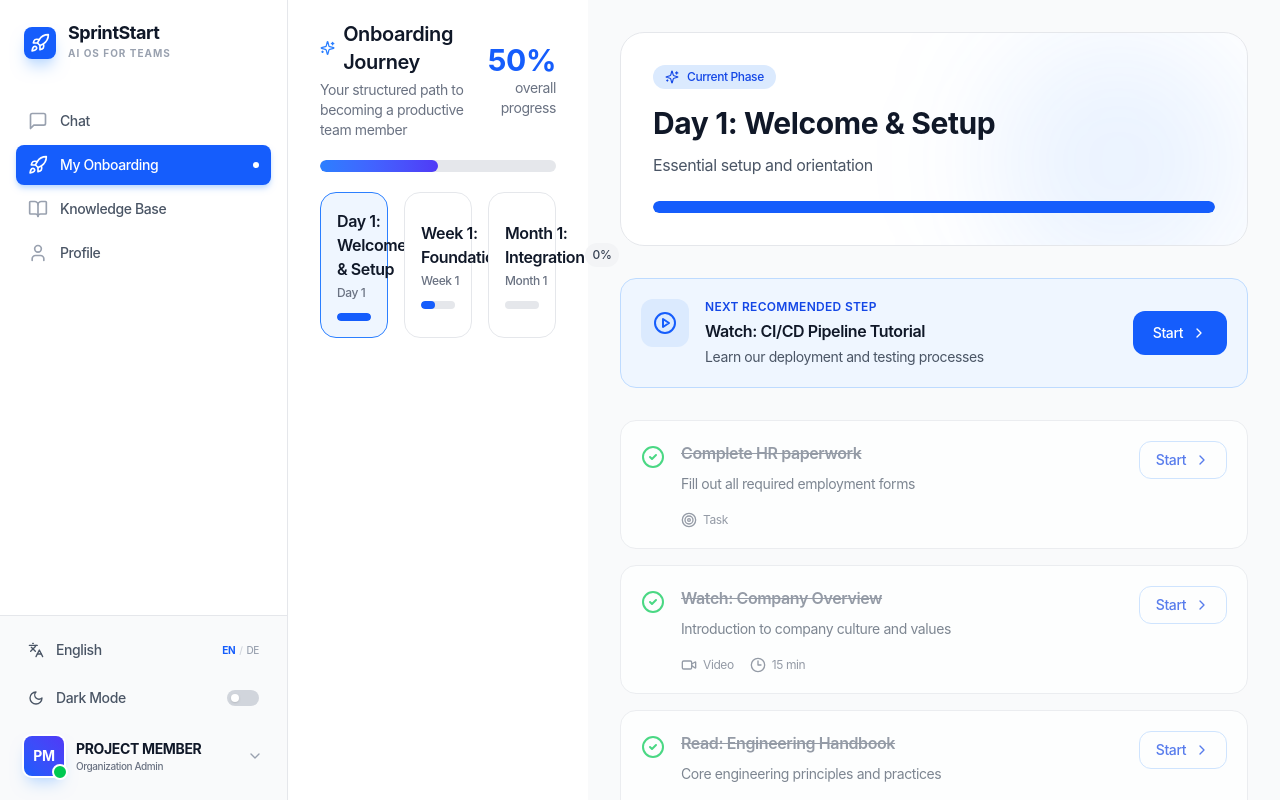
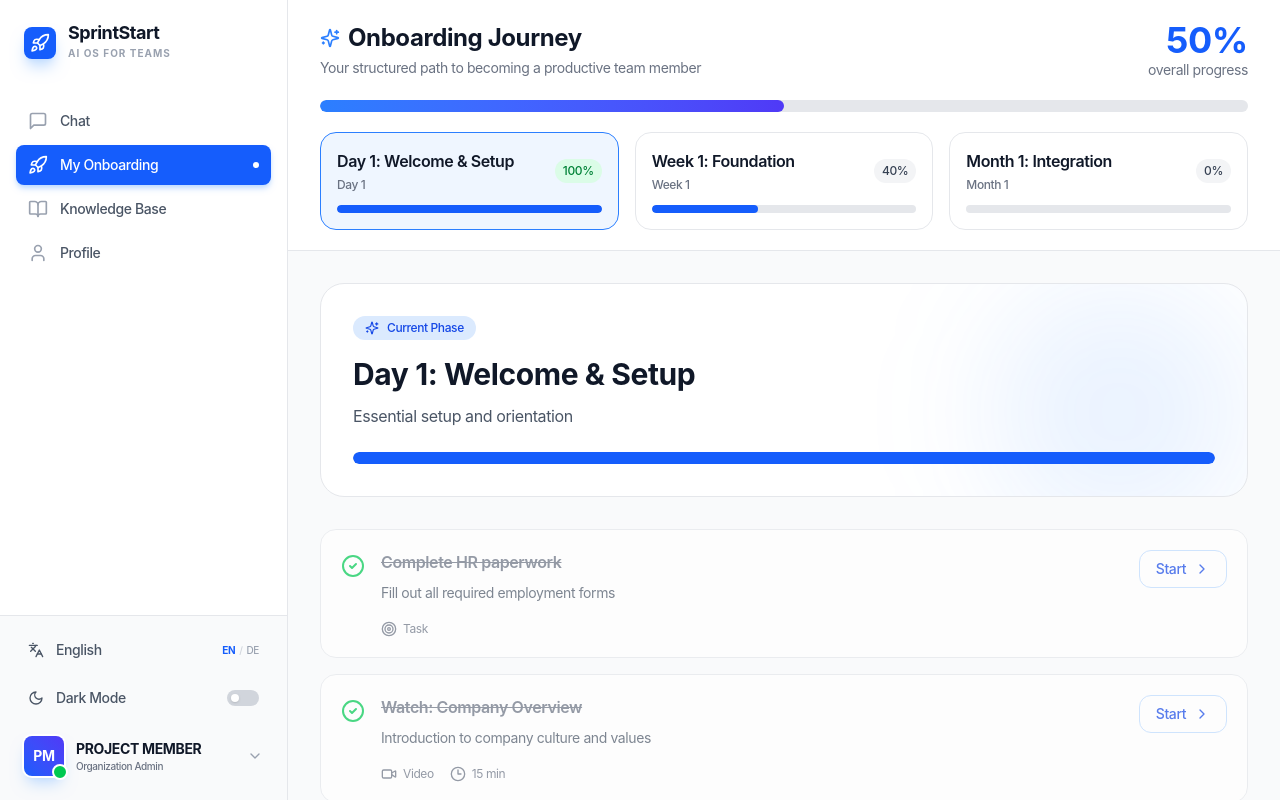
Before and after one commit to SprintStartProject/sprintstart-frontend, a React (Vite) app: page /onboarding in a window 1280 px wide. Built offline with nearby package versions, Linux system fonts and the light colour scheme.

Commit message:
fixed top bar

```diff
--- a/src/app/screens/Onboarding/Onboarding.tsx
+++ b/src/app/screens/Onboarding/Onboarding.tsx
@@ -529,48 +529,37 @@ export function Onboarding() {
   // --------------------------------------------------------------------------
 
 return (
-    <div className="flex flex-col">
-      <div className="grid grid-cols-[300px_minmax(0,1fr)]">
-        {/* TOP PROGRESS BAR */}
-        <div className="sticky top-0 z-30 border-b border-gray-200 dark:border-gray-800 bg-white/90 dark:bg-black/90 backdrop-blur-xl">
-          <div className="px-8 py-5">
+  <div className="min-h-screen bg-gray-50 dark:bg-black">
+    {/* TOP HEADER */}
+    <div className="sticky top-0 z-40 border-b border-gray-200 dark:border-gray-800 bg-white/90 dark:bg-black/90 backdrop-blur-xl">
+      <div className="max-w-7xl mx-auto px-8 py-5">
         <div className="flex items-center justify-between mb-5">
           <div>
             <div className="flex items-center gap-2 mb-1">
               <Sparkles className="w-5 h-5 text-blue-500" />
-
-                  <h1 className="text-xl font-semibold text-gray-900 dark:text-white">
+              <h1 className="text-2xl font-bold text-gray-900 dark:text-white">
                 {t('onboarding.journey_title')}
               </h1>
             </div>
-
             <p className="text-sm text-gray-500 dark:text-gray-400">
               {t('onboarding.journey_subtitle')}
             </p>
           </div>
 
           <div className="text-right">
-                <div className="text-3xl font-bold text-blue-600 dark:text-blue-400">
-                  {Math.round(
-                    (totalProgress.completed / totalProgress.total) * 100,
-                  )}
-                  %
+            <div className="text-4xl font-bold text-blue-600 dark:text-blue-400">
+              {Math.round((totalProgress.completed / totalProgress.total) * 100)}%
             </div>
-
-                <div className="text-sm text-gray-500 dark:text-gray-400">
-                  overall progress
-                </div>
+            <div className="text-sm text-gray-500 dark:text-gray-400">overall progress</div>
           </div>
         </div>
 
-            {/* GLOBAL PROGRESS */}
+        {/* GLOBAL BAR */}
         <div className="bg-gray-200 dark:bg-gray-800 rounded-full h-3 overflow-hidden mb-5">
           <div
             className="h-full bg-gradient-to-r from-blue-500 to-indigo-600 rounded-full transition-all"
             style={{
-                  width: `${Math.round(
-                    (totalProgress.completed / totalProgress.total) * 100,
-                  )}%`,
+              width: `${Math.round((totalProgress.completed / totalProgress.total) * 100)}%`,
             }}
           />
         </div>
@@ -579,14 +568,14 @@ export function Onboarding() {
         <div className="grid grid-cols-3 gap-4">
           {phases.map((phase, index) => {
             const progress = calculateProgress(phase.items);
-
             const isSelected = selectedPhase === index;
 
             return (
               <button
                 key={phase.id}
                 onClick={() => setSelectedPhase(index)}
-                    className={`rounded-2xl border p-4 transition-all text-left ${isSelected
+                className={`rounded-2xl border p-4 transition-all text-left ${
+                  isSelected
                     ? 'border-blue-500 bg-blue-50 dark:bg-blue-950/40'
                     : 'border-gray-200 dark:border-gray-800 bg-white dark:bg-gray-950 hover:border-gray-300 dark:hover:border-gray-700'
                 }`}
@@ -596,14 +585,13 @@ export function Onboarding() {
                     <div className="font-semibold text-gray-900 dark:text-white">
                       {phase.title}
                     </div>
-
                     <div className="text-xs text-gray-500 dark:text-gray-400 mt-1">
                       {phase.period}
                     </div>
                   </div>
-
                   <div
-                        className={`text-xs px-2 py-1 rounded-full ${progress.percentage === 100
+                    className={`text-xs px-2 py-1 rounded-full ${
+                      progress.percentage === 100
                         ? 'bg-green-100 text-green-700 dark:bg-green-950 dark:text-green-400'
                         : 'bg-gray-100 dark:bg-gray-800 text-gray-700 dark:text-gray-300'
                     }`}
@@ -611,11 +599,7 @@ export function Onboarding() {
                     {progress.percentage}%
                   </div>
                 </div>
-
-                    <ProgressBar
-                      value={progress.completed}
-                      max={progress.total}
-                    />
+                <ProgressBar value={progress.completed} max={progress.total} />
               </button>
             );
           })}
@@ -623,30 +607,22 @@ export function Onboarding() {
       </div>
     </div>
 
-        {/* MAIN */}
-        <main className="p-8">
+    {/* MAIN CONTENT — list view only; detail view is handled by the early return above */}
+    <main className="max-w-7xl mx-auto px-8 py-8">
       {/* HERO */}
       <div className="rounded-3xl border border-gray-200 dark:border-gray-800 bg-white dark:bg-gray-950 p-8 mb-8 overflow-hidden relative">
         <div className="absolute top-0 right-0 w-64 h-64 bg-blue-500/10 blur-3xl rounded-full" />
-
         <div className="relative z-10">
-              <div className="flex items-center justify-between gap-6">
-                <div>
           <div className="inline-flex items-center gap-2 px-3 py-1 rounded-full bg-blue-100 dark:bg-blue-950 text-blue-700 dark:text-blue-400 text-xs font-medium mb-4">
             <Sparkles className="w-3.5 h-3.5" />
             Current Phase
           </div>
-
           <h2 className="text-3xl font-bold text-gray-900 dark:text-white">
             {currentPhase.title}
           </h2>
-
           <p className="text-gray-600 dark:text-gray-400 mt-3 max-w-2xl">
             {currentPhase.description}
           </p>
-                </div>
-              </div>
-
           <div className="mt-6">
             <ProgressBar
               value={calculateProgress(currentPhase.items).completed}
@@ -657,48 +633,16 @@ export function Onboarding() {
         </div>
       </div>
 
-          {/* NEXT TASK */}
-          {nextTask && (
-            <div className="mb-8 rounded-2xl border border-blue-200 dark:border-blue-900 bg-blue-50 dark:bg-blue-950/30 p-5 flex items-center justify-between gap-6">
-              <div className="flex items-start gap-4">
-                <div className="w-12 h-12 rounded-xl bg-blue-100 dark:bg-blue-900 flex items-center justify-center">
-                  <PlayCircle className="w-6 h-6 text-blue-600 dark:text-blue-400" />
-                </div>
-
-                <div>
-                  <div className="text-xs uppercase tracking-wide text-blue-700 dark:text-blue-400 font-semibold mb-1">
-                    Next Recommended Step
-                  </div>
-
-                  <div className="font-semibold text-gray-900 dark:text-white">
-                    {nextTask.title}
-                  </div>
-
-                  <div className="text-sm text-gray-600 dark:text-gray-400 mt-1">
-                    {nextTask.description}
-                  </div>
-                </div>
-              </div>
-
-              <button
-                onClick={() => setActiveStep(nextTask)}
-                className="shrink-0 px-5 py-3 rounded-xl bg-blue-600 hover:bg-blue-700 text-white text-sm font-medium transition-all flex items-center gap-2"
-              >
-                Start
-                <ChevronRight className="w-4 h-4" />
-              </button>
-            </div>
-          )}
-
       {/* TASKS */}
-          <div className="space-y-4">
+      <div className="space-y-4 pb-12">
         {currentPhase.items.map((item) => {
           const Icon = getIcon(item.type);
 
           return (
             <div
               key={item.id}
-                  className={`group rounded-2xl border transition-all ${item.completed
+              className={`group rounded-2xl border transition-all ${
+                item.completed
                   ? 'border-gray-200 dark:border-gray-800 bg-white dark:bg-gray-900 opacity-70'
                   : 'border-gray-200 dark:border-gray-800 hover:border-blue-300 dark:hover:border-blue-700 bg-white dark:bg-gray-900 hover:shadow-lg'
               }`}
@@ -717,34 +661,26 @@ export function Onboarding() {
                     <div className="flex items-start justify-between gap-6">
                       <div>
                         <h3
-                              className={`font-semibold text-base ${item.completed
+                          className={`font-semibold text-base ${
+                            item.completed
                               ? 'line-through text-gray-500 dark:text-gray-500'
                               : 'text-gray-900 dark:text-white'
                           }`}
                         >
                           {item.title}
                         </h3>
-
                         <p className="text-sm text-gray-600 dark:text-gray-400 mt-2 leading-relaxed">
                           {item.description}
                         </p>
-
                         <div className="flex flex-wrap items-center gap-4 mt-4">
                           <div className="flex items-center gap-1.5 text-gray-500 dark:text-gray-400">
                             <Icon className="w-4 h-4" />
-
-                                <span className="text-xs capitalize">
-                                  {item.type}
-                                </span>
+                            <span className="text-xs capitalize">{item.type}</span>
                           </div>
-
                           {item.duration && (
                             <div className="flex items-center gap-1.5 text-gray-500 dark:text-gray-400">
                               <Clock3 className="w-4 h-4" />
-
-                                  <span className="text-xs">
-                                    {item.duration}
-                                  </span>
+                              <span className="text-xs">{item.duration}</span>
                             </div>
                           )}
                         </div>
@@ -755,7 +691,6 @@ export function Onboarding() {
                         className="shrink-0 px-4 py-2 rounded-xl border border-blue-200 dark:border-blue-800 text-blue-700 dark:text-blue-400 hover:bg-blue-50 dark:hover:bg-blue-950 transition-all text-sm font-medium flex items-center gap-2"
                       >
                         Start
-
                         <ChevronRight className="w-4 h-4 transition-transform group-hover:translate-x-0.5" />
                       </button>
                     </div>
@@ -768,6 +703,5 @@ export function Onboarding() {
       </div>
     </main>
   </div>
-    </div>
 );
 }
```
Lines whose indentation alone changed are shown as unchanged.
